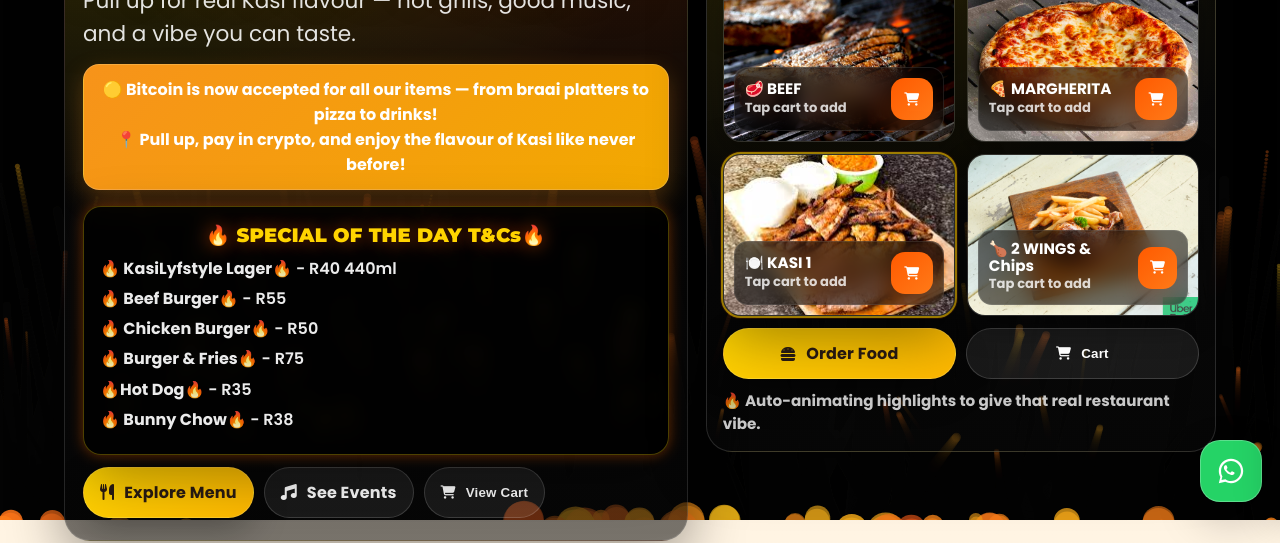
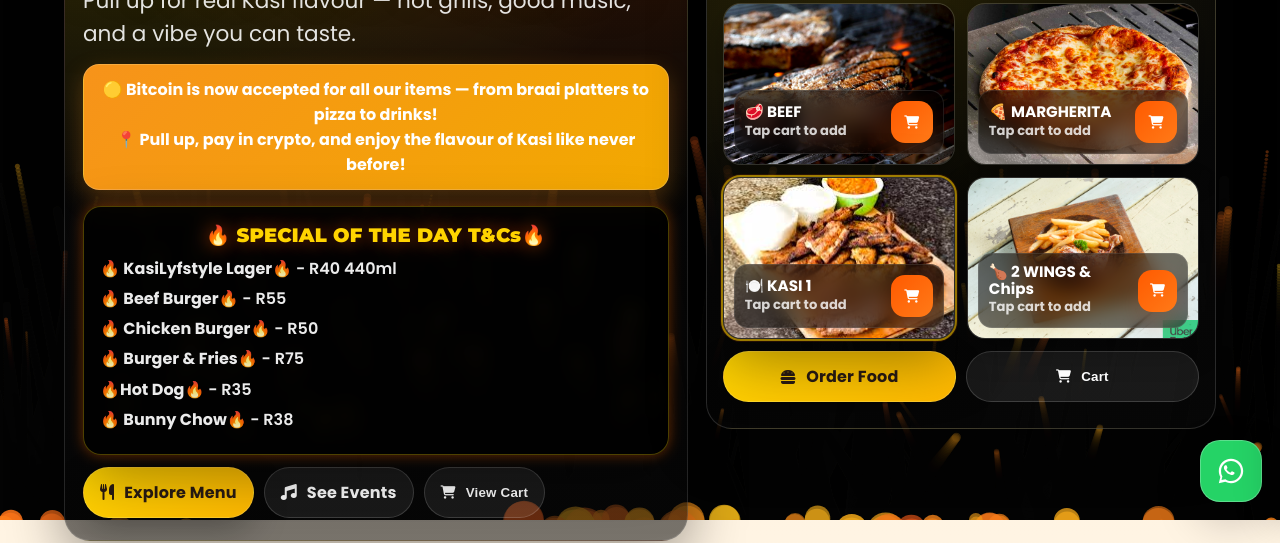
Before and after one commit to ndlovuwaynegama-oss/kasii, a plain HTML site: page index.html in a window 1280 px wide. Shown: the part 280-823 px from the top of the page. Drawn offline with Linux system fonts and the light colour scheme.

```diff
--- a/index.html
+++ b/index.html
@@ -1111,7 +1111,7 @@
           </div>
 
           <p style="margin-top: 10px; color: rgba(255,255,255,.78); font-weight:700; font-size:.95rem;">
-            🔥 Auto-animating highlights to give that real restaurant vibe.
+
           </p>
         </div>
       </div>
```
